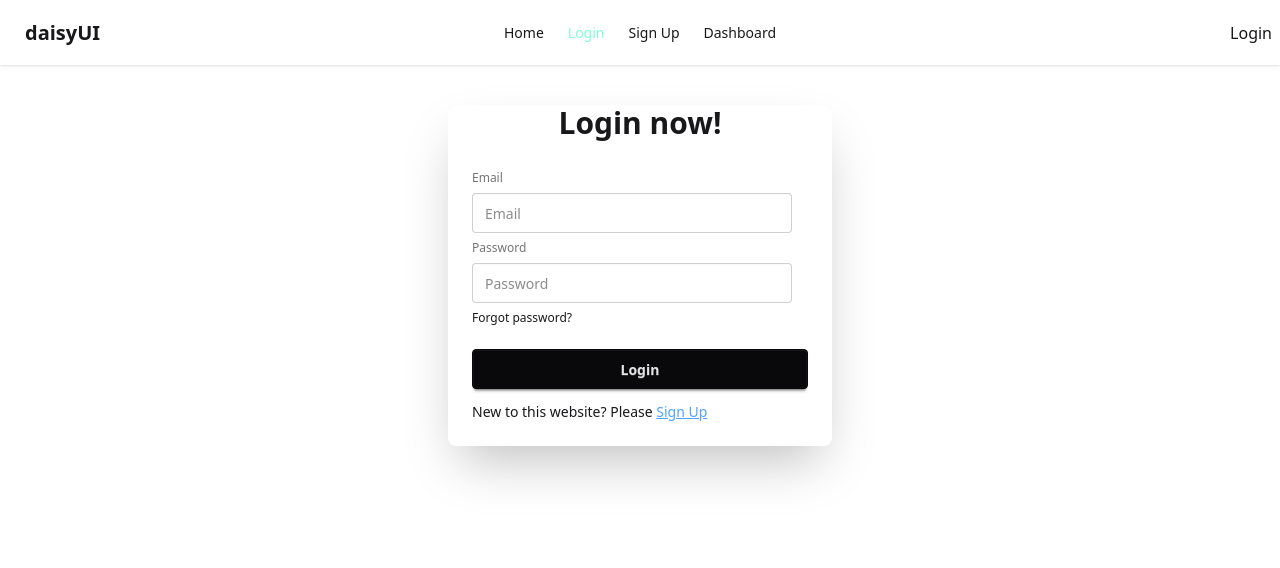
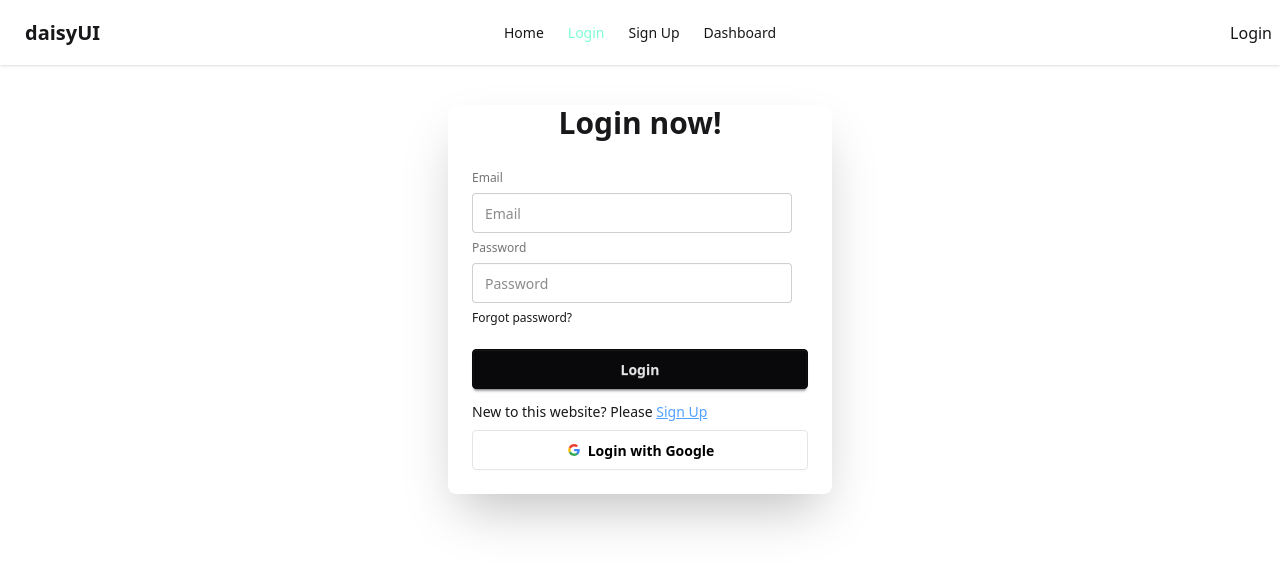
Before and after one commit to soponalways/auth-integration, a React (Vite) app: page /Login in a window 1280 px wide. Shown: the top 568 px of the page. Built offline with nearby package versions, Linux system fonts and the light colour scheme; no server answers.

Commit message:
login via google using context api

```diff
--- a/src/Components/Login/Login.jsx
+++ b/src/Components/Login/Login.jsx
@@ -3,7 +3,7 @@
 import { AuthContext } from '../../FirebaseAuthContext/AuthContext';
 
 const Login = () => {
-    const { signInUser } = use(AuthContext);
+    const { signInUser, signInGoogle } = use(AuthContext);
     const navigate = useNavigate();
     const location  = useLocation();
     console.log(location)
@@ -21,6 +21,17 @@
                 navigate(location.state || '/')
             })
             .catch(error => console.log(error))
+    };
+
+    const hangleSignInWithGoogle = () => {
+        signInGoogle()
+            .then(userCredential => {
+                console.log(userCredential);
+                navigate(location.state || '/')
+            })
+            .then(error => {
+                console.log(error)
+            })
     }
     return (
         <div className="card bg-base-100 mx-auto mt-10 w-full max-w-sm shrink-0 shadow-2xl">
@@ -35,6 +46,12 @@
                     <button className="btn btn-neutral mt-4">Login</button>
                 </form>
                 <p>New to this website? Please <Link to={'/SignUp'} className='text-blue-400 underline'>Sign Up</Link></p>
+
+                {/* Google */}
+                <button onClick={hangleSignInWithGoogle} className="btn bg-white text-black border-[#e5e5e5]">
+                    <svg aria-label="Google logo" width="16" height="16" xmlns="http://www.w3.org/2000/svg" viewBox="0 0 512 512"><g><path d="m0 0H512V512H0" fill="#fff"></path><path fill="#34a853" d="M153 292c30 82 118 95 171 60h62v48A192 192 0 0190 341"></path><path fill="#4285f4" d="m386 400a140 175 0 0053-179H260v74h102q-7 37-38 57"></path><path fill="#fbbc02" d="m90 341a208 200 0 010-171l63 49q-12 37 0 73"></path><path fill="#ea4335" d="m153 219c22-69 116-109 179-50l55-54c-78-75-230-72-297 55"></path></g></svg>
+                    Login with Google
+                </button>
             </div>
         </div>
     );
--- a/src/FirebaseAuthContext/AuthProvider.jsx
+++ b/src/FirebaseAuthContext/AuthProvider.jsx
@@ -1,11 +1,14 @@
 import React, { useEffect, useState } from 'react';
 import { AuthContext } from './AuthContext';
-import { createUserWithEmailAndPassword, onAuthStateChanged, signInWithEmailAndPassword, signOut } from 'firebase/auth';
+import { createUserWithEmailAndPassword, GoogleAuthProvider, onAuthStateChanged, signInWithEmailAndPassword, signInWithPopup, signOut } from 'firebase/auth';
 import { auth } from '../firebase.init';
 
 const AuthProvider = ({children}) => {
     const [loading, setLoading ] = useState(true);
     const [user , setUser] = useState(null);
+
+    // google Auth Provider
+    const googleProvider = new GoogleAuthProvider();
 
     const createUser = (email, password) => {
         setLoading(true)
@@ -15,6 +18,10 @@
         setLoading(true)
         return signInWithEmailAndPassword(auth, email, password)
     };
+    const signInGoogle = () => {
+        return signInWithPopup(auth , googleProvider);
+    }
+
     const signOutUser  = () => {
         setLoading(true)
         return signOut(auth)
@@ -25,6 +32,7 @@
         loading,
         createUser,
         signInUser,
+        signInGoogle,
         signOutUser,
     }
 
```
